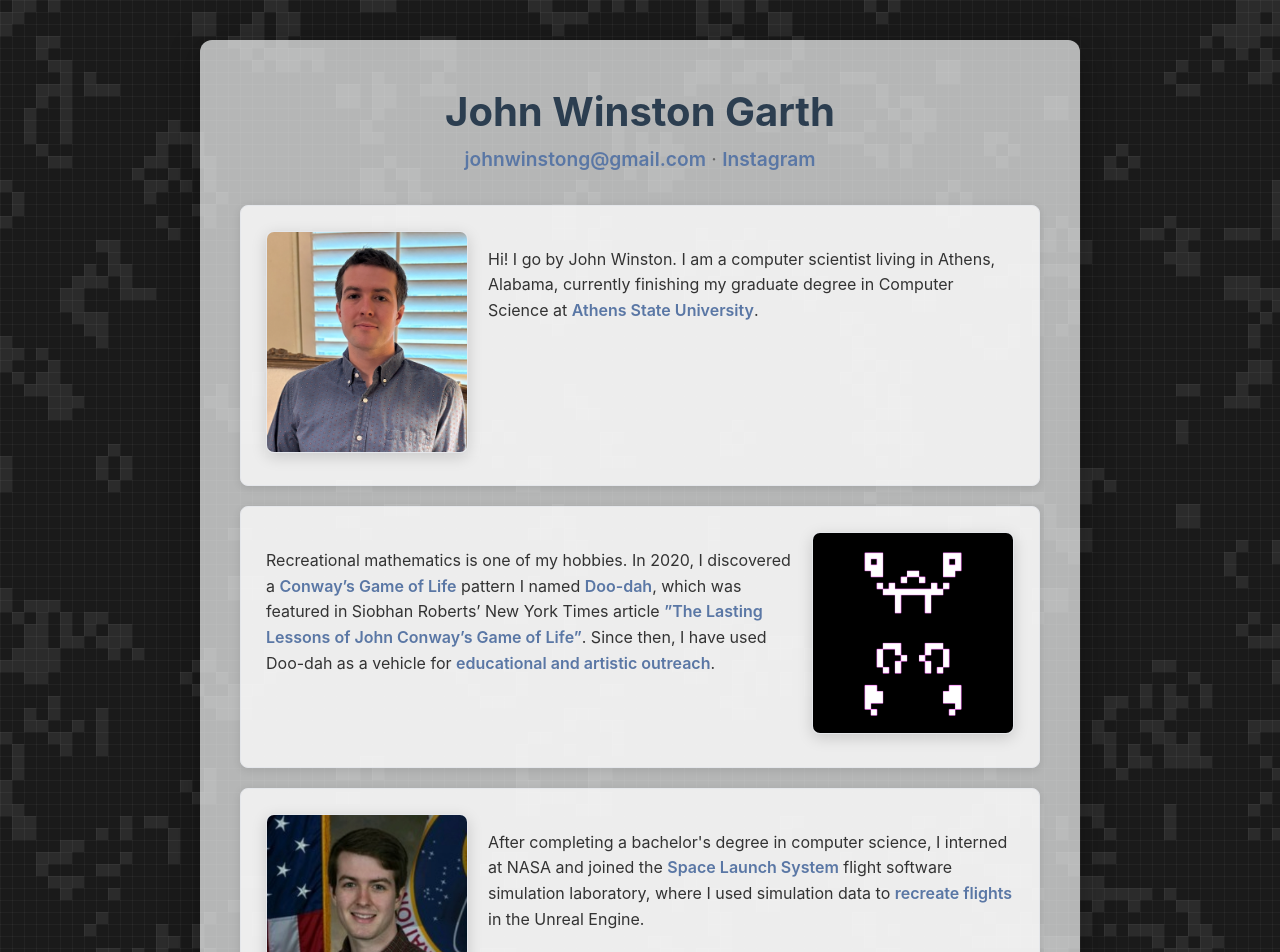
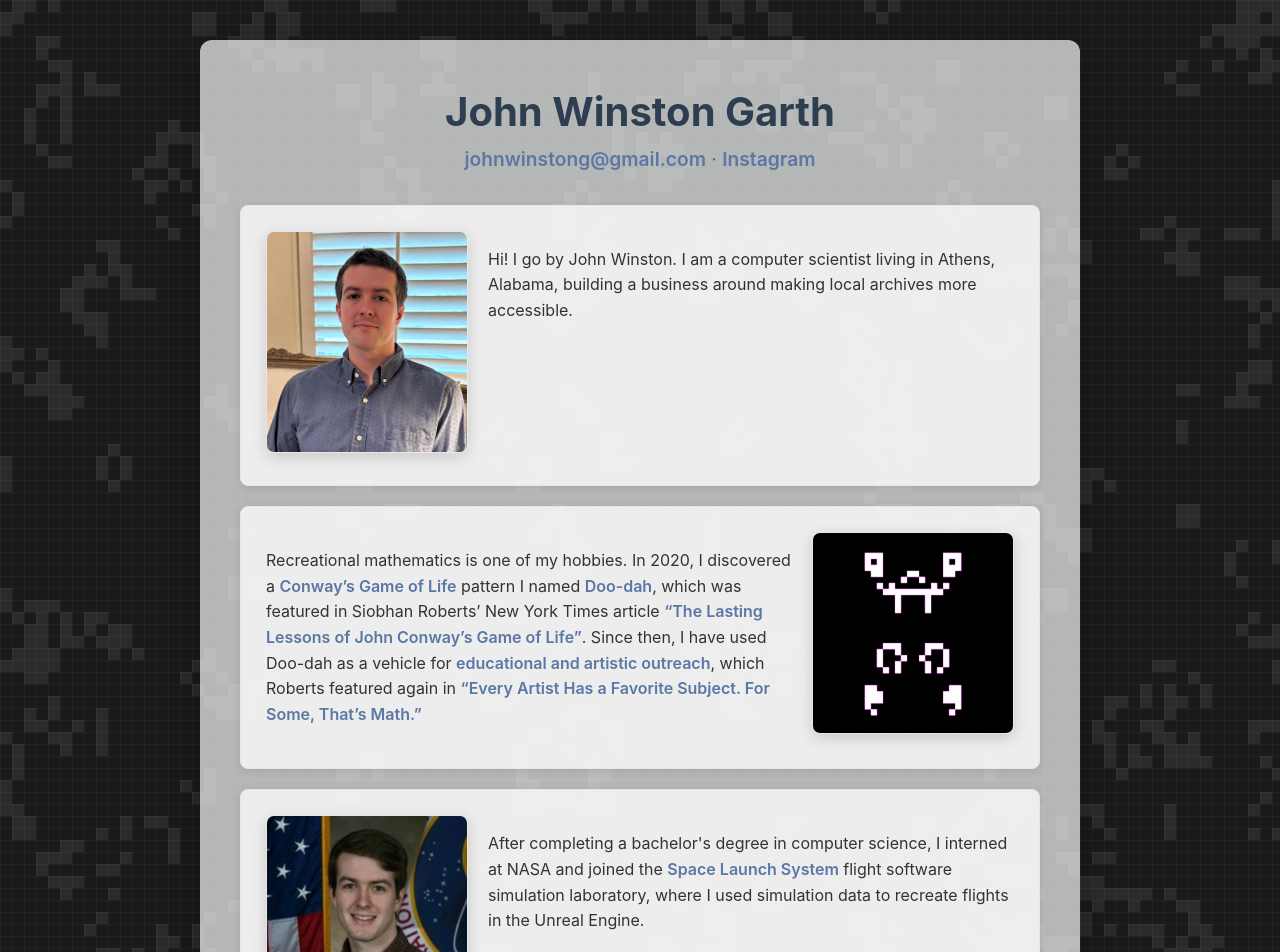
Before and after one commit to johnwinston/johnwinston.github.io, a Jekyll site: the page built from index.html, in a window 1280 px wide and 1400 px high. Shown: the top 952 px of the window. Built offline with Jekyll 4.4.1, drawn with Linux system fonts in a browser that asks for light colours.

Commit message:
Update bio, add second NYT article, drop Unreal video link
Co-Authored-By: Claude Opus 5.5 (1M context) <noreply@anthropic.com>
Claude-Session: https://claude.ai/code/session_01SMdXjvZJ1gswmd4FRuPzWK

```diff
--- a/index.html
+++ b/index.html
@@ -11,7 +11,7 @@ title: Home
         <img src="/assets/images/Me.png" alt="John Winston">
     </a>
     <div class="text">
-        <p>Hi! I go by John Winston. I am a computer scientist living in Athens, Alabama, currently finishing my graduate degree in Computer Science at <a href="https://www.athens.edu/">Athens State University</a>.</p>
+        <p>Hi! I go by John Winston. I am a computer scientist living in Athens, Alabama, building a business around making local archives more accessible.</p>
     </div>
 </div>
 
@@ -20,7 +20,7 @@ title: Home
         <img src="/assets/images/doodah.gif" alt="Doo-dah animation">
     </a>
     <div class="text">
-        <p>Recreational mathematics is one of my hobbies. In 2020, I discovered a <a href=”https://en.wikipedia.org/wiki/Conway’s_Game_of_Life”>Conway’s Game of Life</a> pattern I named <a href=”https://conwaylife.com/wiki/Doo-dah”>Doo-dah</a>, which was featured in Siobhan Roberts’ New York Times article <a href=”https://www.nytimes.com/2020/12/28/science/math-conway-game-of-life.html”>”The Lasting Lessons of John Conway’s Game of Life”</a>. Since then, I have used Doo-dah as a vehicle for <a href=”https://gallery.bridgesmathart.org/exhibitions/bridges-2025-exhibition-of-mathematical-art/john-winston-garth”>educational and artistic outreach</a>.</p>
+        <p>Recreational mathematics is one of my hobbies. In 2020, I discovered a <a href="https://en.wikipedia.org/wiki/Conway%27s_Game_of_Life">Conway’s Game of Life</a> pattern I named <a href="https://conwaylife.com/wiki/Doo-dah">Doo-dah</a>, which was featured in Siobhan Roberts’ New York Times article <a href="https://www.nytimes.com/2020/12/28/science/math-conway-game-of-life.html">“The Lasting Lessons of John Conway’s Game of Life”</a>. Since then, I have used Doo-dah as a vehicle for <a href="https://gallery.bridgesmathart.org/exhibitions/bridges-2025-exhibition-of-mathematical-art/john-winston-garth">educational and artistic outreach</a>, which Roberts featured again in <a href="https://www.nytimes.com/2025/10/10/science/mathematics-art-roelofs.html">“Every Artist Has a Favorite Subject. For Some, That’s Math.”</a></p>
     </div>
 </div>
 
@@ -31,7 +31,7 @@ title: Home
                 <img src="/assets/images/NASA_Me.PNG" alt="John Winston at NASA" class="nasa-image">
             </a>
             <div class="text">
-                <p>After completing a bachelor's degree in computer science, I interned at NASA and joined the <a href="https://en.wikipedia.org/wiki/Space_Launch_System">Space Launch System</a> flight software simulation laboratory, where I used simulation data to <a href="https://youtu.be/hCvc1v0qGc8">recreate flights</a> in the Unreal Engine.</p>
+                <p>After completing a bachelor's degree in computer science, I interned at NASA and joined the <a href="https://en.wikipedia.org/wiki/Space_Launch_System">Space Launch System</a> flight software simulation laboratory, where I used simulation data to recreate flights in the Unreal Engine.</p>
             </div>
         </div>
         <div class="nasa-item reverse">
```
